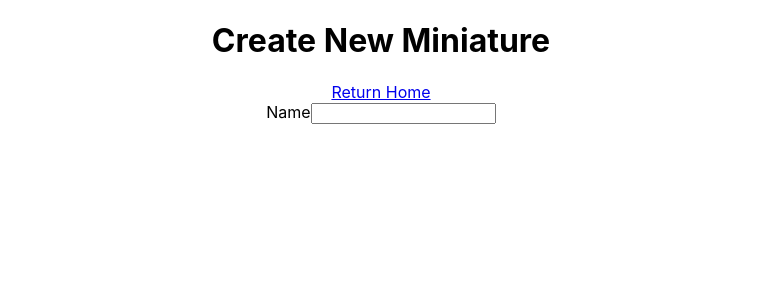
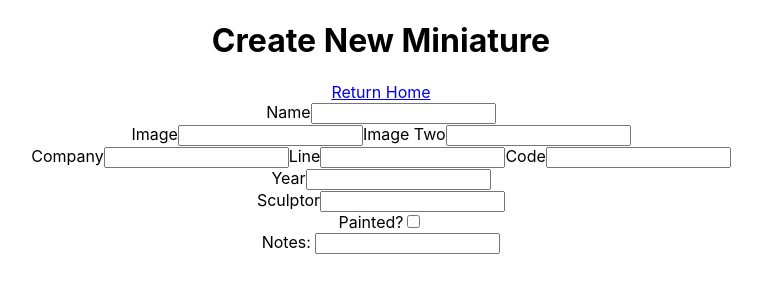
Before and after one commit to kevd82/Minis, a React (Create React App) app in the folder client/: page /create in a window 1280 px wide. Shown: the top 300 px of the page, without its empty margins (259-1021 px from the left). Built offline with nearby package versions, Linux system fonts and the light colour scheme.

Commit message:
createmini form work

```diff
--- a/client/src/components/CreateMini.js
+++ b/client/src/components/CreateMini.js
@@ -40,6 +40,51 @@ const CreateMini = (props)=>{
               <label>Name</label>
               <input value={name} onChange = {(e)=> setName(e.target.value)} type="text"/>
             </div>
+            <div>
+              <label>Image</label>
+              <input value={image} onChange = {(e)=> setImage(e.target.value)} type="text" />
+
+              <label>Image Two</label>
+              <input value={imageTwo} onChange = {(e)=> setImageTwo(e.target.value)} type="text" />
+            </div>
+            <div>
+              <label>Company</label>
+              <input value={company} onChange = {(e)=> setCompany(e.target.value)} type="text" />
+
+
+              <label>Line</label>
+              <input value={line} onChange = {(e)=> setLine(e.target.value)} type="text" />
+
+
+              <label>Code</label>
+              <input value={code} onChange = {(e)=> setCode(e.target.value)} type="text" />
+            </div>
+            <div>
+              <label>Year</label>
+              <input value={year} onChange = {(e)=> setYear(e.target.value)} type="text" />
+            </div>
+            <div>
+              <label>Sculptor</label>
+              <input value={sculptor} onChange = {(e)=> setSculptor(e.target.value)} type="text" />
+            </div>
+            <div>
+              <label>Painted?</label>
+              <input checked={painted} onChange = {(e)=> setPainted(e.target.checked)} type="checkbox" />
+
+              {
+                (painted==true)?
+                <div>
+                <label>Painter: </label>
+                <input value={painter} onChange = {(e) => setPainter(e.target.value)} type="text" />
+                </div>
+                :null
+              }
+            </div>
+            <div>
+              <label>Notes: </label>
+              <input value={notes} onChange = {(e) => setNotes(e.target.value)} type="text" />
+            </div>
+
           </form>
 
         </div>
```
